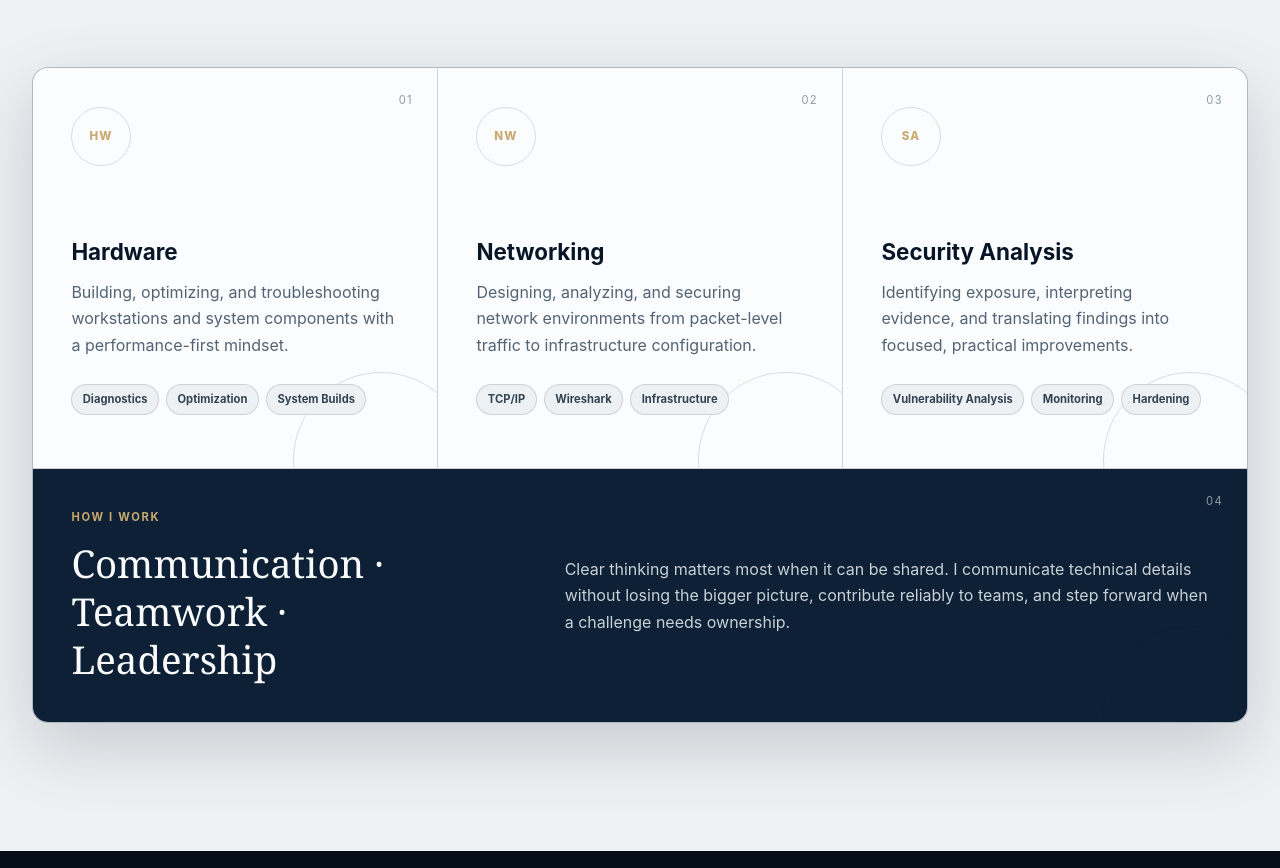
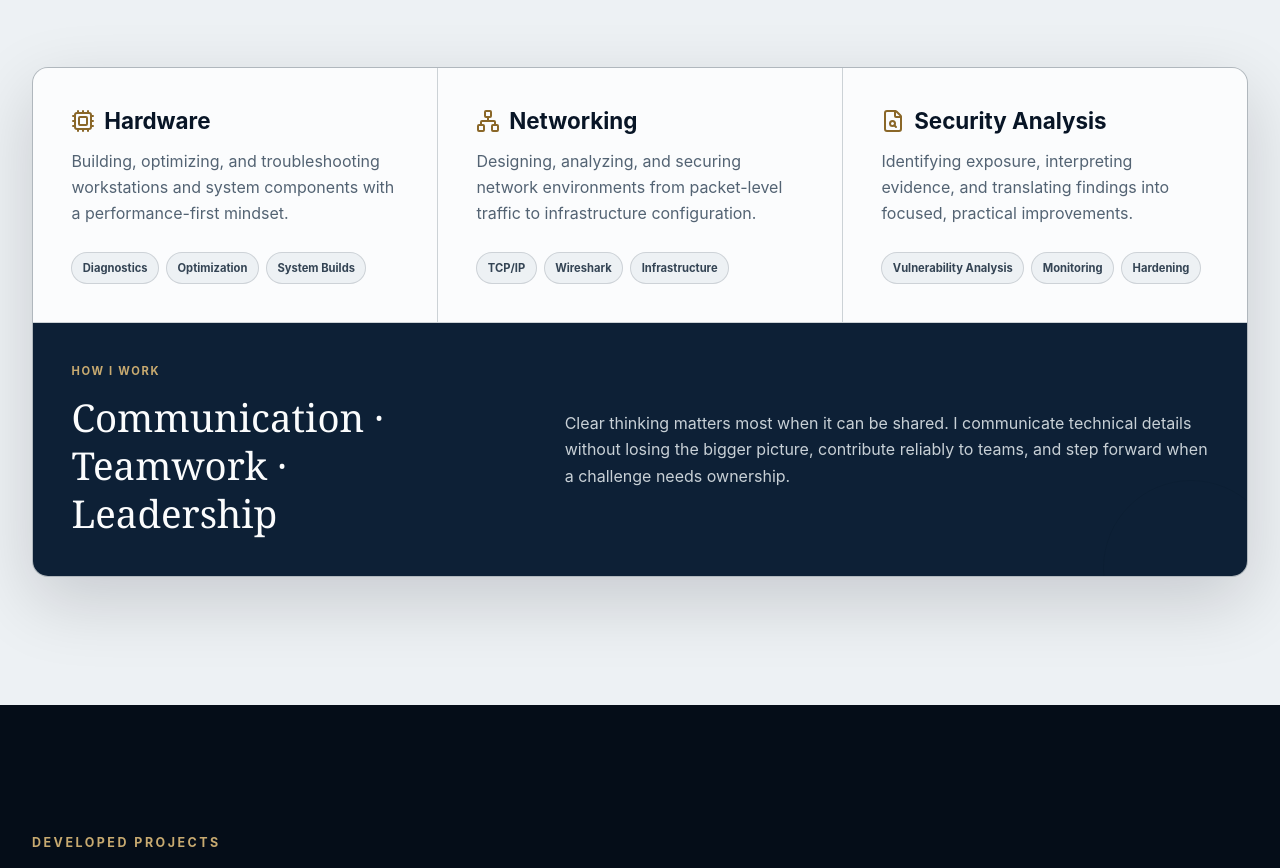
Before and after one commit to jfrance167/jfrance167.github.io, a plain HTML site: page docs/index.html in a window 1280 px wide. Shown: the part 1115-1983 px from the top of the page. Drawn offline with Linux system fonts and the light colour scheme.

Commit message:
Replace capability card initials with line icons

```diff
--- a/docs/index.html
+++ b/docs/index.html
@@ -93,11 +93,47 @@
           <p>I combine hands-on systems knowledge with the communication and discipline required to turn security work into dependable outcomes.</p>
         </div>
 
+        <!--
+          CPU, Network, and File Search icons from https://lucide.dev/
+          ISC License
+
+          Copyright (c) 2026 Lucide Icons and Contributors
+
+          Permission to use, copy, modify, and/or distribute this software for any
+          purpose with or without fee is hereby granted, provided that the above
+          copyright notice and this permission notice appear in all copies.
+
+          THE SOFTWARE IS PROVIDED "AS IS" AND THE AUTHOR DISCLAIMS ALL WARRANTIES
+          WITH REGARD TO THIS SOFTWARE INCLUDING ALL IMPLIED WARRANTIES OF
+          MERCHANTABILITY AND FITNESS. IN NO EVENT SHALL THE AUTHOR BE LIABLE FOR
+          ANY SPECIAL, DIRECT, INDIRECT, OR CONSEQUENTIAL DAMAGES OR ANY DAMAGES
+          WHATSOEVER RESULTING FROM LOSS OF USE, DATA OR PROFITS, WHETHER IN AN
+          ACTION OF CONTRACT, NEGLIGENCE OR OTHER TORTIOUS ACTION, ARISING OUT OF
+          OR IN CONNECTION WITH THE USE OR PERFORMANCE OF THIS SOFTWARE.
+        -->
         <div class="skills-grid">
           <article class="skill-card reveal">
-            <span class="card-number">01</span>
-            <div class="skill-icon" aria-hidden="true">HW</div>
-            <h3>Hardware</h3>
+            <h3 class="skill-title">
+              <svg class="skill-icon" width="24" height="24" viewBox="0 0 24 24" fill="none"
+                stroke="currentColor" stroke-width="2" stroke-linecap="round" stroke-linejoin="round"
+                aria-hidden="true" focusable="false">
+                <path d="M12 20v2" />
+                <path d="M12 2v2" />
+                <path d="M17 20v2" />
+                <path d="M17 2v2" />
+                <path d="M2 12h2" />
+                <path d="M2 17h2" />
+                <path d="M2 7h2" />
+                <path d="M20 12h2" />
+                <path d="M20 17h2" />
+                <path d="M20 7h2" />
+                <path d="M7 20v2" />
+                <path d="M7 2v2" />
+                <rect x="4" y="4" width="16" height="16" rx="2" />
+                <rect x="8" y="8" width="8" height="8" rx="1" />
+              </svg>
+              Hardware
+            </h3>
             <p>Building, optimizing, and troubleshooting workstations and system components with a performance-first mindset.</p>
             <ul class="tag-list" aria-label="Hardware skills">
               <li>Diagnostics</li><li>Optimization</li><li>System Builds</li>
@@ -105,9 +141,18 @@
           </article>
 
           <article class="skill-card reveal">
-            <span class="card-number">02</span>
-            <div class="skill-icon" aria-hidden="true">NW</div>
-            <h3>Networking</h3>
+            <h3 class="skill-title">
+              <svg class="skill-icon" width="24" height="24" viewBox="0 0 24 24" fill="none"
+                stroke="currentColor" stroke-width="2" stroke-linecap="round" stroke-linejoin="round"
+                aria-hidden="true" focusable="false">
+                <rect x="16" y="16" width="6" height="6" rx="1" />
+                <rect x="2" y="16" width="6" height="6" rx="1" />
+                <rect x="9" y="2" width="6" height="6" rx="1" />
+                <path d="M5 16v-3a1 1 0 0 1 1-1h12a1 1 0 0 1 1 1v3" />
+                <path d="M12 12V8" />
+              </svg>
+              Networking
+            </h3>
             <p>Designing, analyzing, and securing network environments from packet-level traffic to infrastructure configuration.</p>
             <ul class="tag-list" aria-label="Networking skills">
               <li>TCP/IP</li><li>Wireshark</li><li>Infrastructure</li>
@@ -115,9 +160,17 @@
           </article>
 
           <article class="skill-card reveal">
-            <span class="card-number">03</span>
-            <div class="skill-icon" aria-hidden="true">SA</div>
-            <h3>Security Analysis</h3>
+            <h3 class="skill-title">
+              <svg class="skill-icon" width="24" height="24" viewBox="0 0 24 24" fill="none"
+                stroke="currentColor" stroke-width="2" stroke-linecap="round" stroke-linejoin="round"
+                aria-hidden="true" focusable="false">
+                <path d="M6 22a2 2 0 0 1-2-2V4a2 2 0 0 1 2-2h8a2.4 2.4 0 0 1 1.704.706l3.588 3.588A2.4 2.4 0 0 1 20 8v12a2 2 0 0 1-2 2z" />
+                <path d="M14 2v5a1 1 0 0 0 1 1h5" />
+                <circle cx="11.5" cy="14.5" r="2.5" />
+                <path d="M13.3 16.3 15 18" />
+              </svg>
+              Security Analysis
+            </h3>
             <p>Identifying exposure, interpreting evidence, and translating findings into focused, practical improvements.</p>
             <ul class="tag-list" aria-label="Security analysis skills">
               <li>Vulnerability Analysis</li><li>Monitoring</li><li>Hardening</li>
@@ -125,7 +178,6 @@
           </article>
 
           <article class="skill-card skill-card-wide reveal">
-            <span class="card-number">04</span>
             <div>
               <p class="skill-overline">How I work</p>
               <h3>Communication · Teamwork · Leadership</h3>
--- a/docs/styles.css
+++ b/docs/styles.css
@@ -15,6 +15,7 @@
   --silver-100: #edf1f4;
   --white: #fbfcfd;
   --champagne: #c8aa70;
+  --champagne-ink: #8a6728;
   --champagne-light: #e0c998;
   --line-dark: rgba(237, 241, 244, 0.16);
   --line-light: rgba(8, 21, 38, 0.14);
@@ -549,14 +550,13 @@ h1 em,
 
 .skill-card {
   position: relative;
-  min-height: 25rem;
   padding: clamp(1.7rem, 3vw, 2.6rem);
   overflow: hidden;
   background: var(--white);
   transition: transform 280ms var(--ease), background-color 280ms ease;
 }
 
-.skill-card::after {
+.skill-card-wide::after {
   content: "";
   position: absolute;
   right: -2rem;
@@ -574,32 +574,20 @@ h1 em,
   background: #ffffff;
 }
 
-.skill-card:hover::after {
+.skill-card-wide:hover::after {
   transform: scale(1.35);
   border-color: rgba(200, 170, 112, 0.55);
 }
 
-.card-number {
-  position: absolute;
-  top: 1.4rem;
-  right: 1.5rem;
-  color: var(--slate-400);
-  font-size: 0.7rem;
-  letter-spacing: 0.12em;
+.skill-title {
+  display: flex;
+  align-items: center;
+  gap: 0.55rem;
 }
 
 .skill-icon {
-  display: grid;
-  width: 3.7rem;
-  aspect-ratio: 1;
-  margin-bottom: 4.5rem;
-  place-items: center;
-  color: var(--champagne);
-  border: 1px solid var(--line-light);
-  border-radius: 50%;
-  font-size: 0.72rem;
-  font-weight: 800;
-  letter-spacing: 0.1em;
+  flex: none;
+  color: var(--champagne-ink);
 }
 
 .skill-card h3 {
@@ -639,7 +627,6 @@ h1 em,
   grid-template-columns: minmax(15rem, 0.8fr) 1.2fr;
   gap: 4rem;
   align-items: center;
-  min-height: auto;
   color: var(--white);
   background: var(--navy-800);
 }
```
